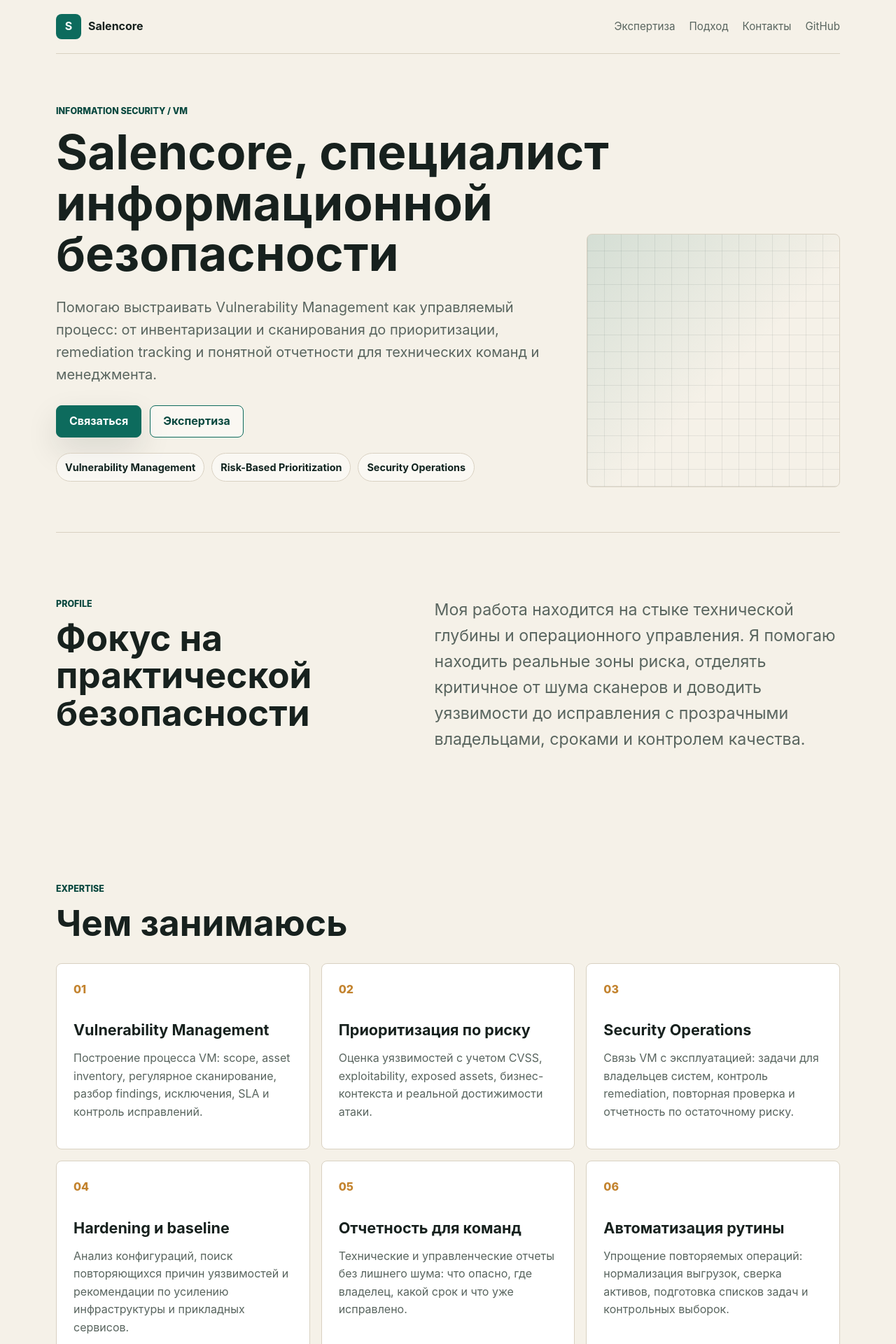
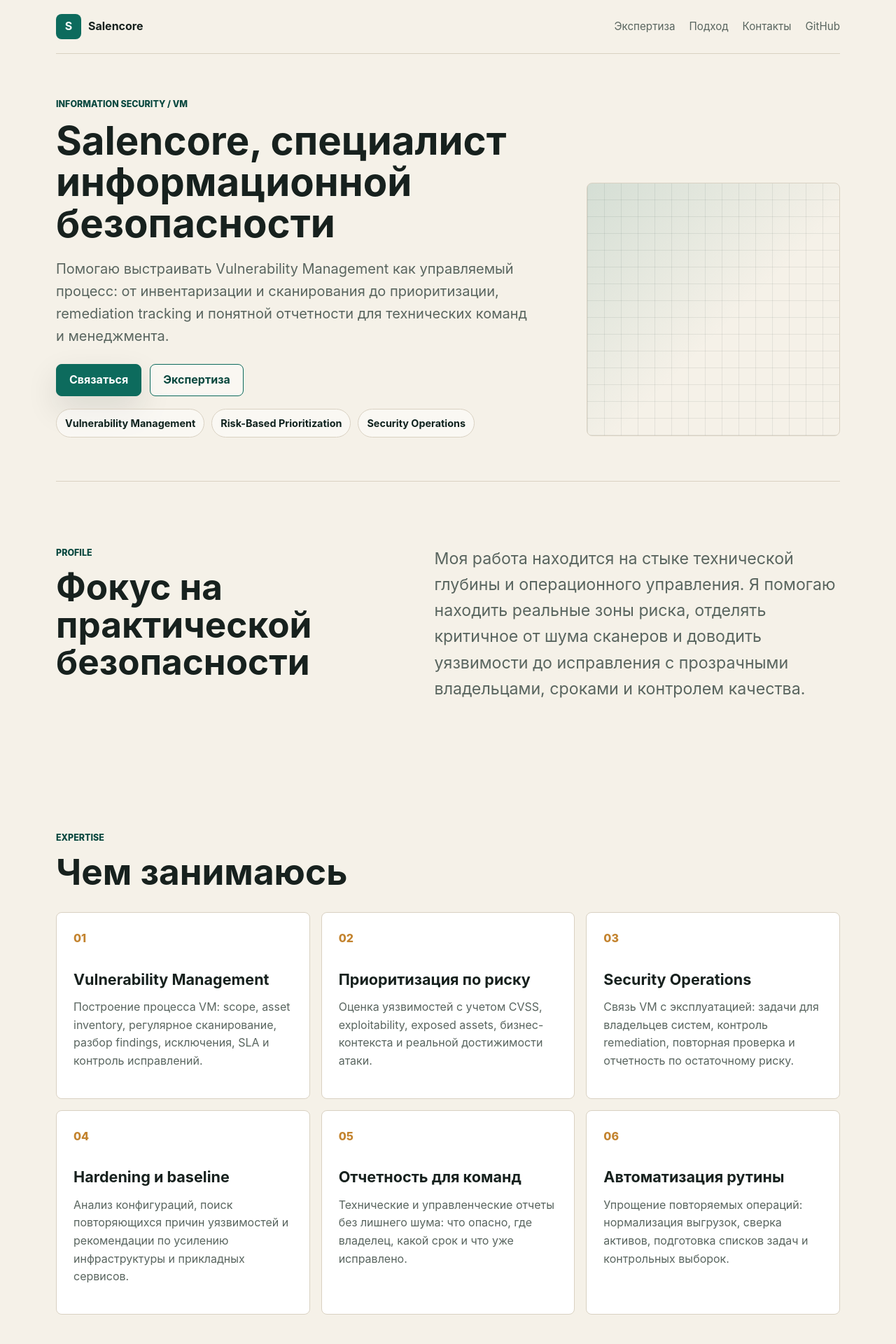
Before and after one commit to Salencore/salencore.github.io, a Jekyll site: the page built from index.md, in a window 1280 px wide. Shown: the top 1920 px of the page at 70% size. Built offline with Jekyll 4.4.1, drawn with Linux system fonts in a browser that asks for light colours.

Commit message:
Make homepage hero more compact

```diff
--- a/assets/css/styles.css
+++ b/assets/css/styles.css
@@ -94,7 +94,7 @@ code {
 
 .hero {
   width: min(1120px, calc(100% - 32px));
-  min-height: clamp(560px, 72vh, 760px);
+  min-height: clamp(520px, 68vh, 700px);
   margin: 0 auto;
   display: grid;
   align-items: center;
@@ -129,7 +129,7 @@ code {
 
 .hero__content {
   max-width: 820px;
-  padding: 72px 0;
+  padding: 52px 0;
   position: relative;
   z-index: 1;
 }
@@ -158,8 +158,8 @@ h3 {
 }
 
 h1 {
-  max-width: 860px;
-  font-size: clamp(2.8rem, 5.4vw, 5.4rem);
+  max-width: 780px;
+  font-size: clamp(2.6rem, 4.4vw, 4.6rem);
 }
 
 h2 {
@@ -171,8 +171,8 @@ h3 {
 }
 
 .hero__lead {
-  max-width: 700px;
-  margin: 24px 0 0;
+  max-width: 680px;
+  margin: 20px 0 0;
   color: var(--muted);
   font-size: clamp(1.04rem, 1.8vw, 1.25rem);
 }
@@ -181,7 +181,7 @@ h3 {
   display: flex;
   flex-wrap: wrap;
   gap: 12px;
-  margin-top: 28px;
+  margin-top: 24px;
 }
 
 .button {
@@ -210,7 +210,7 @@ h3 {
   display: flex;
   flex-wrap: wrap;
   gap: 10px;
-  margin-top: 22px;
+  margin-top: 18px;
 }
 
 .hero__signals span {
@@ -343,7 +343,7 @@ h3 {
   }
 
   .hero {
-    min-height: 560px;
+    min-height: 520px;
   }
 
   .hero::after {
```
